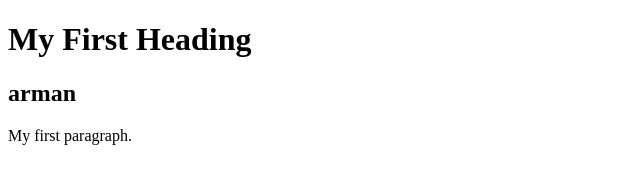
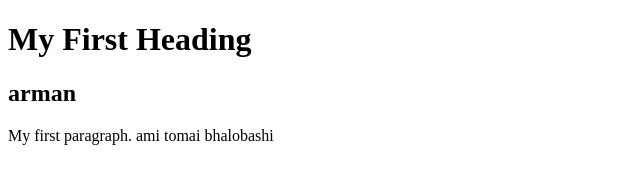
Before and after one commit to armanhridoy/armanneha, a plain HTML site: page index.html in a window 1280 px wide. Shown: the whole page, without its empty margins (0-640 px from the left). Drawn offline with Linux system fonts and the light colour scheme.

Commit message:
bhalobashi

```diff
--- a/index.html
+++ b/index.html
@@ -7,7 +7,9 @@
 
 <h1>My First Heading</h1>
 <h2>arman</h2>
-<p>My first paragraph.</p>
+<p>My first paragraph. ami tomai bhalobashi</p>
+
+
 
 </body>
 </html>
```
